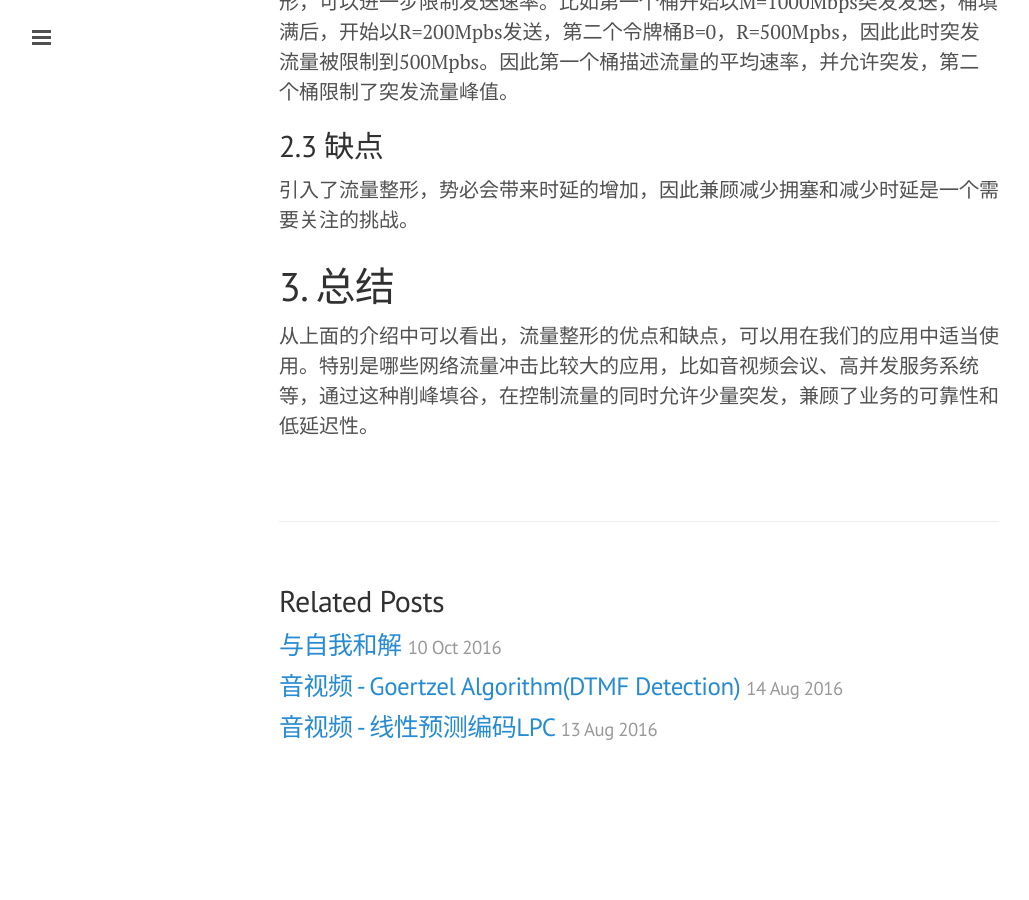
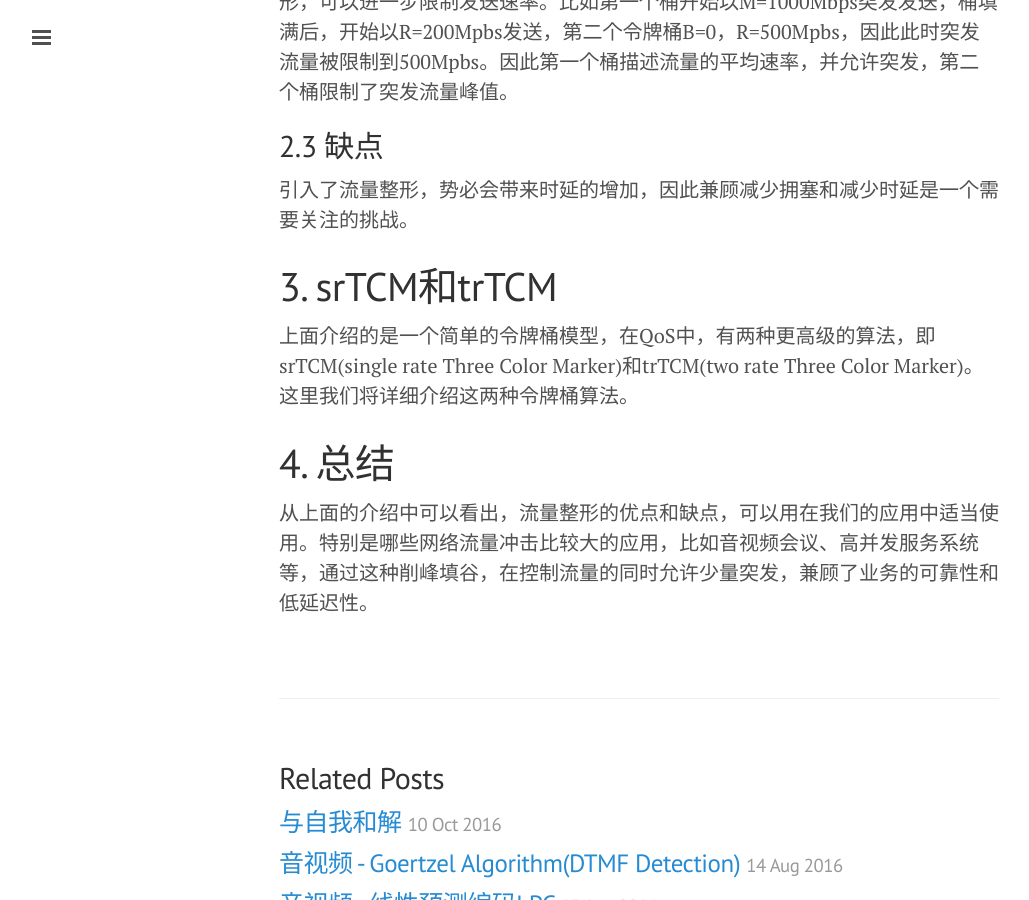
Before and after one commit to tkorays/tkorays.github.io, a Jekyll site: the page built from _posts/2019-4-5-tracffic-shaping-and-bucket-algorithm.markdown, in a window 1280 px wide and 900 px high, scrolled down 2635 px. Shown: the whole window, without its empty margins (1-1030 px from the left). Built offline with Jekyll 4.4.1, drawn with Linux system fonts in a browser that asks for light colours; formulas are drawn with MathJax 3; before the commit the page ends 3439 px from its top, so only the background shows below that.

Commit message:
:memo: srtcm trtcm

```diff
--- a/_posts/2019-4-5-tracffic-shaping-and-bucket-algorithm.markdown
+++ b/_posts/2019-4-5-tracffic-shaping-and-bucket-algorithm.markdown
@@ -47,5 +47,9 @@ $$
 ## 2.3 缺点
 引入了流量整形，势必会带来时延的增加，因此兼顾减少拥塞和减少时延是一个需要关注的挑战。
 
-# 3. 总结
+# 3. srTCM和trTCM
+上面介绍的是一个简单的令牌桶模型，在QoS中，有两种更高级的算法，即srTCM(single rate Three Color Marker)和trTCM(two rate Three Color Marker)。这里我们将详细介绍这两种令牌桶算法。
+
+
+# 4. 总结
 从上面的介绍中可以看出，流量整形的优点和缺点，可以用在我们的应用中适当使用。特别是哪些网络流量冲击比较大的应用，比如音视频会议、高并发服务系统等，通过这种削峰填谷，在控制流量的同时允许少量突发，兼顾了业务的可靠性和低延迟性。
```
